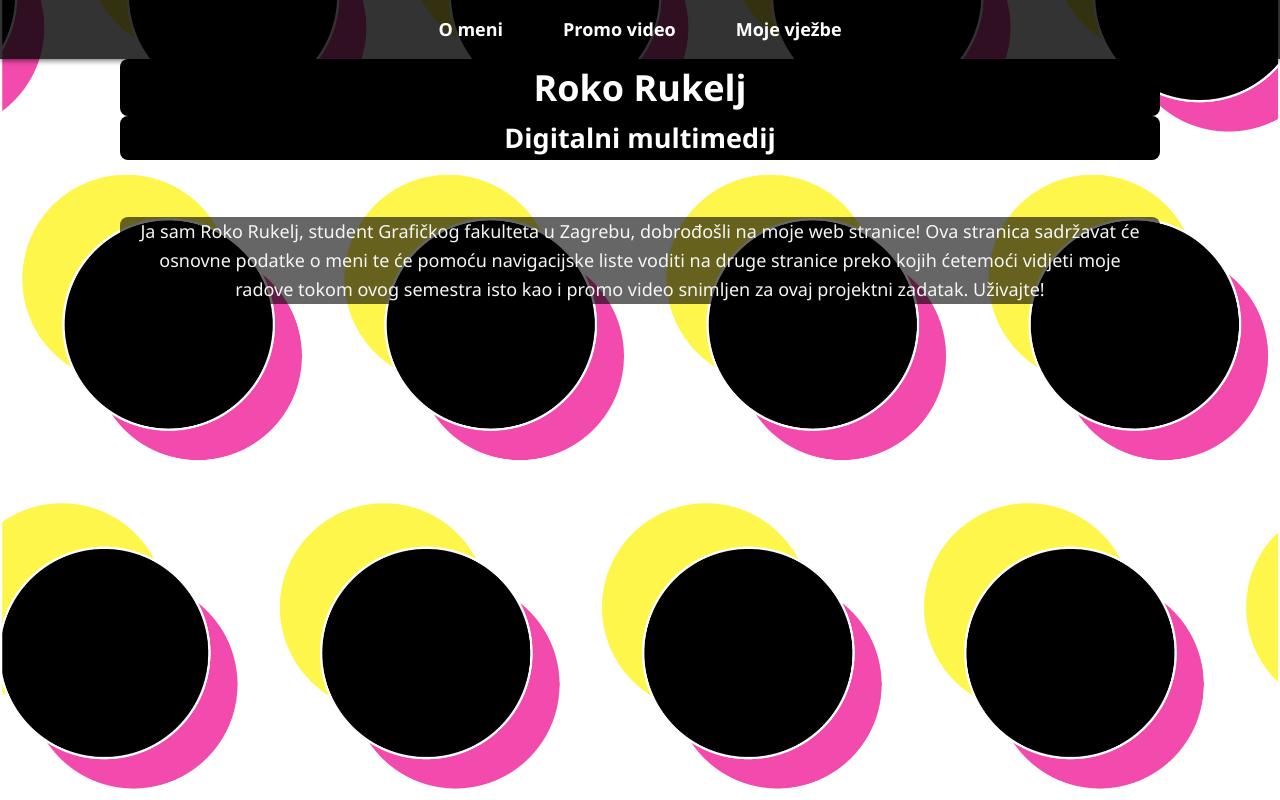
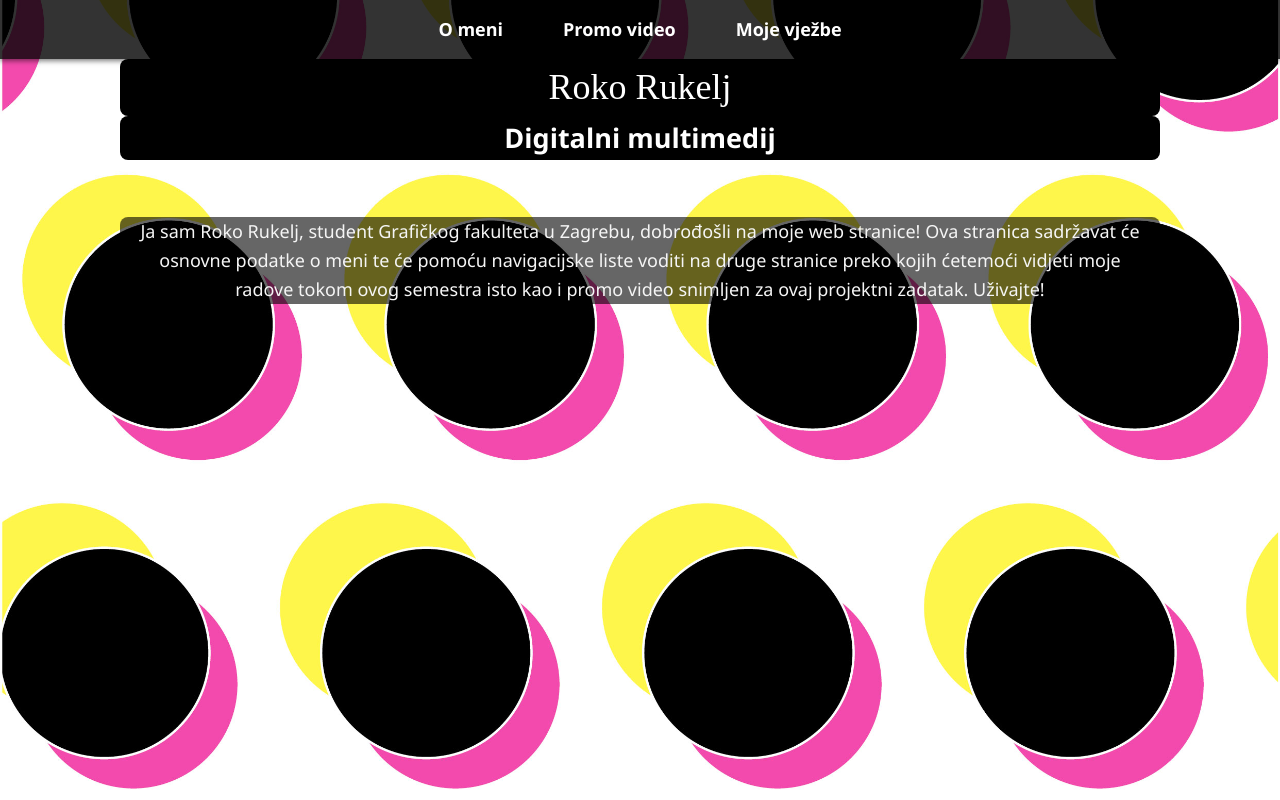
Before and after one commit to rokorukelj/RokoRukelj-ProjektniZadatak3, a plain HTML site: page index.html in a window 1280 px wide. Drawn offline with Linux system fonts and the light colour scheme.

Commit message:
Add files via upload

```diff
--- a/stil.css
+++ b/stil.css
@@ -76,3 +76,10 @@ iframe, video, img {
     margin: 20px auto;
     border-radius: 10px;
     box-shadow: 0 0 10px rgba(0,0,0,0.7); }
+
+    h1  {
+        font-family: HeadingFont;
+        src: url(Font/RokoRukelj.ttf) format(truetype);
+        font-weight: 400;
+        font-style: normal;
+    }
```
